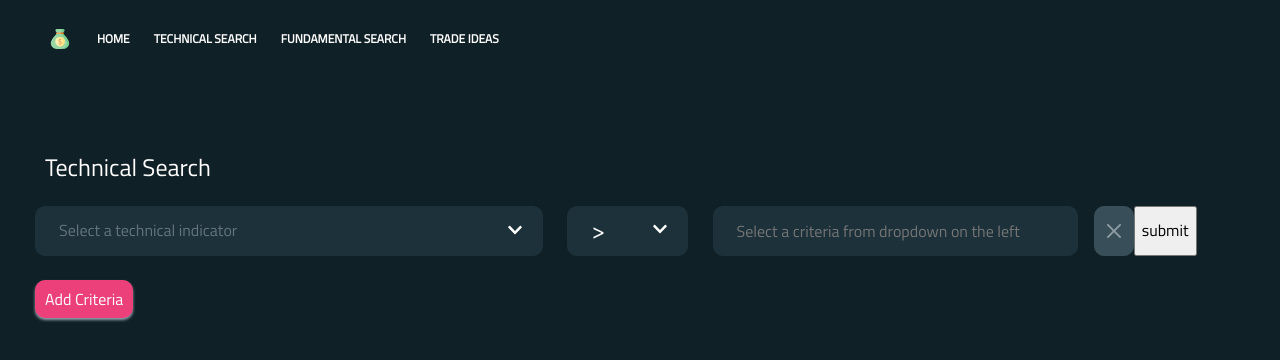
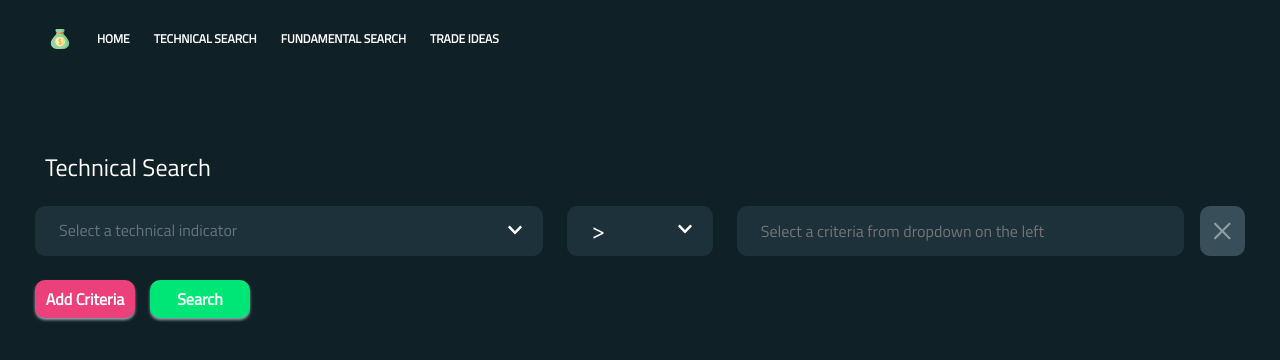
Before and after one commit to Serjohn27/stock-analyzer, an Angular app: page /technical-search in a window 1280 px wide. Shown: the top 360 px of the page. Built offline with nearby package versions, Linux system fonts and the light colour scheme.

Commit message:
fixed styles and dropdown

```diff
--- a/src/app/search/technical-search/technical-search.component.css
+++ b/src/app/search/technical-search/technical-search.component.css
@@ -30,6 +30,8 @@
 }
 
 #add-button {
+    font-weight: bolder;
+    width: 100px;
     border: none;
     margin-top: 24px;
     background-color: #ec407a;
@@ -48,6 +50,30 @@
 
 #add-button:hover {
     background-color: #ff77a9;
+}
+
+#search-button {
+    font-weight: bolder;
+    width: 100px;
+    margin-left: 15px;
+    border: none;
+    margin-top: 24px;
+    background-color: #00e676;
+    color: #ffffff;
+    border-radius: 10px;
+    padding: 10px;
+    outline: none;
+    box-shadow: 0px 2px 3px #90a4ae;
+    transition: all 0.3s ease 0s;
+    cursor: pointer;
+}
+
+#search-button:active {
+    box-shadow: none;
+}
+
+#search-button:hover {
+    background-color: #66ffa6;
 }
 
 .option {
--- a/src/app/search/technical-search/technical-search.component.html
+++ b/src/app/search/technical-search/technical-search.component.html
@@ -15,19 +15,19 @@
             <fa-icon class="icon" [icon]="faChevronDown"></fa-icon>
         </div>
 
-        <div fxFlexOffset="2" fxFlex="10" [formGroupName]="i">
+        <div fxFlexOffset="2" fxFlex="12" [formGroupName]="i">
             <select id="sign-select" class="select-box" formControlName="expressionSelect" style="color: white;">
                 <option class="option" value="default" [selected]=true>></option>
                 <option class="option" *ngFor="let expressionOption of getExpressionOptions();let i = index"
-                    [value]="getExpressionOptions()[i].id" [selected]=true>
-                    {{getExpressionOptions()[i].name}}
+                    [value]="expressionOption.id">
+                    {{expressionOption.name}}
                 </option>
             </select>
             <fa-icon class="icon" [icon]="faChevronDown"></fa-icon>
         </div>
 
 
-        <div fxLayout="row" fxFlexOffset="2" fxFlex="40" [formGroupName]="i">
+        <div fxLayout="row" fxFlexOffset="2" fxFlex="42" [formGroupName]="i">
 
                 <input *ngIf="templates[i] && templates[i].type=='input'" id="input-box" formControlName="criteriaValue" class="select-box" type="number"
                     [placeholder]="templates[i].hint"
@@ -43,6 +43,7 @@
                 </select>
 
 
+
             <button id="cancel-button" (click)="removeCriteria(i)">
                 <svg id="cancel-icon" height="329pt" viewBox="0 0 329.26933 329" width="329pt"
                     xmlns="http://www.w3.org/2000/svg">
@@ -51,10 +52,12 @@
                 </svg>
             </button>
 
-            <button (click)="submit()">submit</button>
         </div>
 
+    </div>
+    <div fxLayout="row">
+        <button id="add-button" (click)="addCriteria()">Add Criteria</button>
+        <button id="search-button" (click)="submit()">Search</button>
+    </div>
 
-    </div>
-    <button id="add-button" (click)="addCriteria()">Add Criteria</button>
 </form>
```
